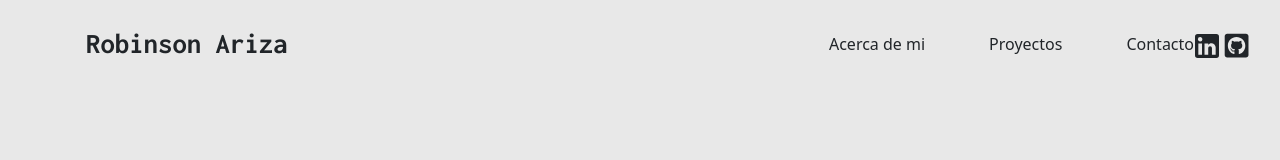
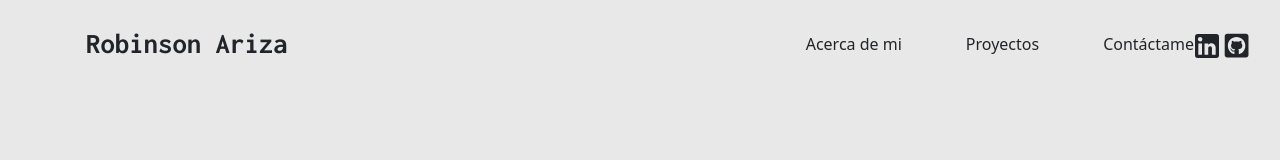
Before and after one commit to Robariza/portafolioWeb, an Angular app in the folder frontend/portafolioWeb/: page / in a window 1280 px wide. Shown: the top 160 px of the page. Built offline with nearby package versions, Linux system fonts and the light colour scheme.

Commit message:
[update] nav component form

```diff
--- a/frontend/portafolioWeb/src/app/components/nav/nav.component.html
+++ b/frontend/portafolioWeb/src/app/components/nav/nav.component.html
@@ -4,7 +4,7 @@
     <ul [ngClass]="{'show': isMenuOpen}">
       <li><a href="#">Acerca de mi</a></li>
       <li><a href="#">Proyectos</a></li>
-      <li (click)="showModal()"><a href="#">Contacto</a></li>
+      <li (click)="showModal()"><a href="#">Contáctame</a></li>
       <app-form-contact *ngIf="isModalOpen" class="no-scroll-style" (closeModal)="hideModal()"></app-form-contact>
     </ul>
     <div class="icons-social">
```
